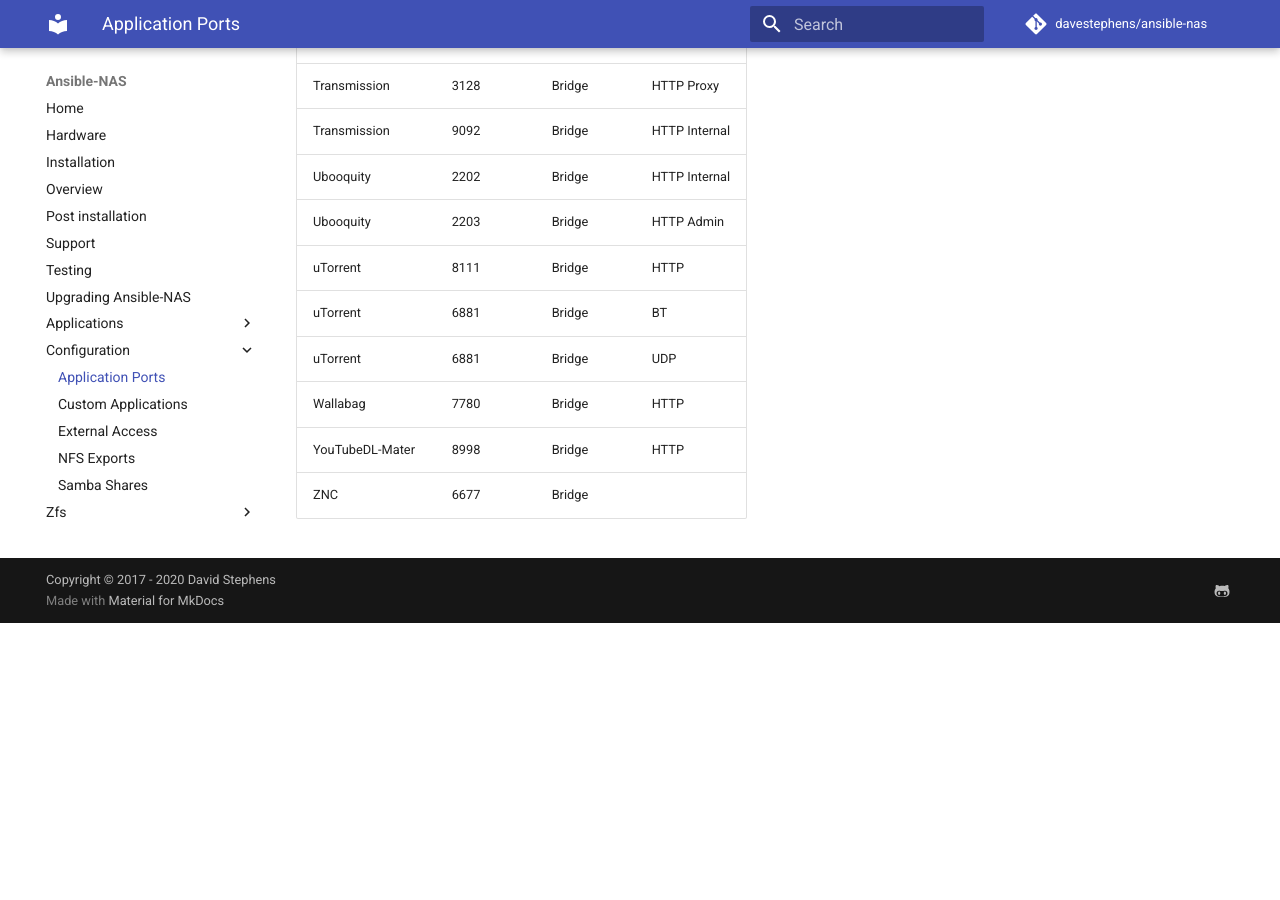
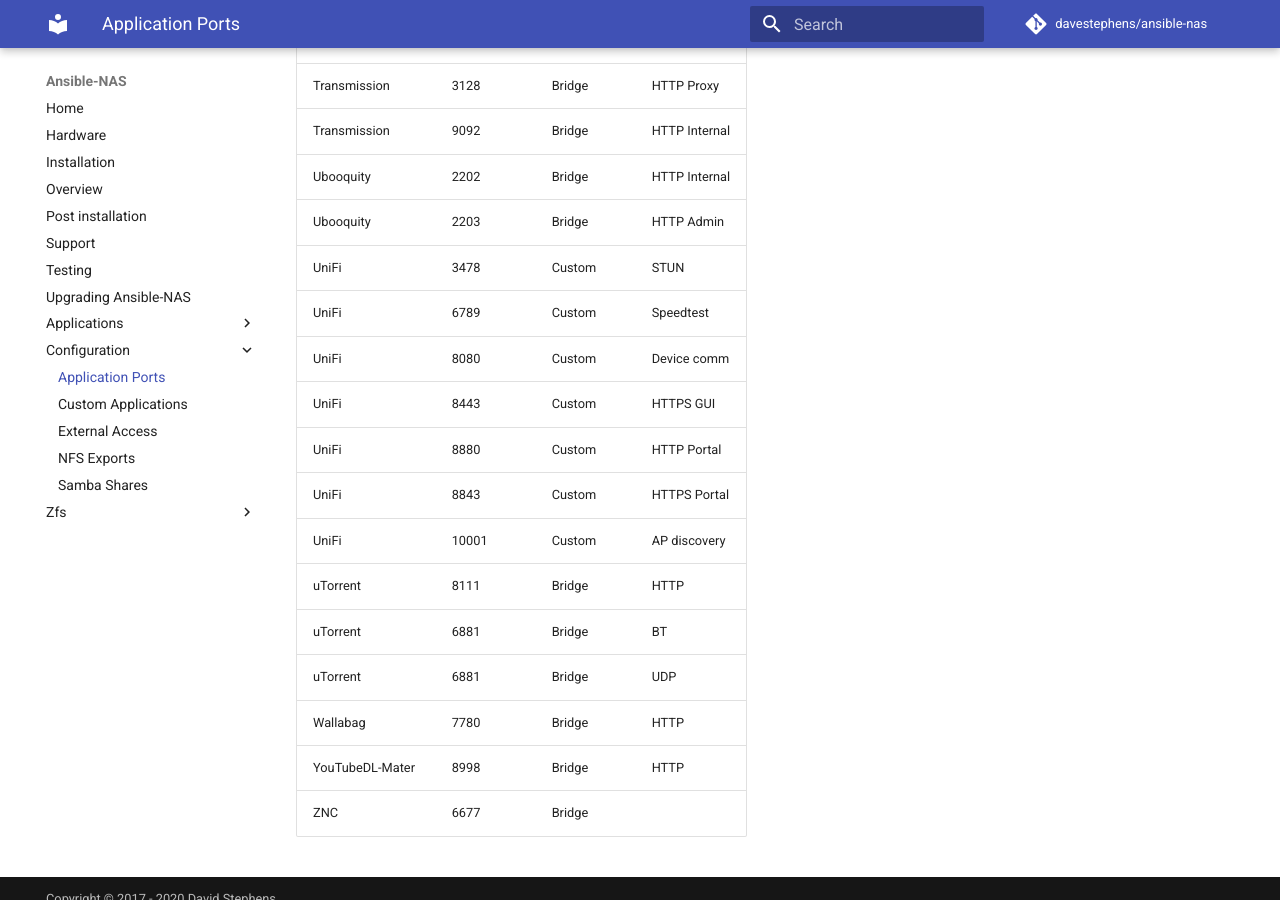
Before and after one commit to davestephens/ansible-nas, an MkDocs documentation site: the page built from docs/configuration/application_ports.md, in a window 1280 px wide and 900 px high, scrolled down 3432 px. Built offline with MkDocs 1.6.1 and Material for MkDocs 9.7.7, drawn with Linux system fonts in a browser that asks for light colours; comment, search, counter and statistics services are not loaded; before the commit the page ends 4055 px from its top, so only the background shows below that.

Commit message:
Add UniFi Network Application stack

```diff
--- a/docs/configuration/application_ports.md
+++ b/docs/configuration/application_ports.md
@@ -79,6 +79,13 @@ By default, applications can be found on the ports listed below.
 | Transmission    | 9092    | Bridge  | HTTP Internal  |
 | Ubooquity       | 2202    | Bridge  | HTTP Internal  |
 | Ubooquity       | 2203    | Bridge  | HTTP Admin     |
+| UniFi           | 3478    | Custom  | STUN           |
+| UniFi           | 6789    | Custom  | Speedtest      |
+| UniFi           | 8080    | Custom  | Device comm    |
+| UniFi           | 8443    | Custom  | HTTPS GUI      |
+| UniFi           | 8880    | Custom  | HTTP Portal    |
+| UniFi           | 8843    | Custom  | HTTPS Portal   |
+| UniFi           | 10001   | Custom  | AP discovery   |
 | uTorrent        | 8111    | Bridge  | HTTP           |
 | uTorrent        | 6881    | Bridge  | BT             |
 | uTorrent        | 6881    | Bridge  | UDP            |
--- a/nas.yml
+++ b/nas.yml
@@ -263,6 +263,11 @@
         - transmission_with_openvpn
       when: (transmission_with_openvpn_enabled | default(False))
 
+    - role: unifi
+      tags:
+        - unifi
+      when: (unifi_enabled | default(False))
+
     - role: utorrent
       tags:
         - utorrent
```
Also changed, not shown: README.md (+1 -0 lines), docs/applications/unifi.md (added, +28 -0 lines), 3 other files.
